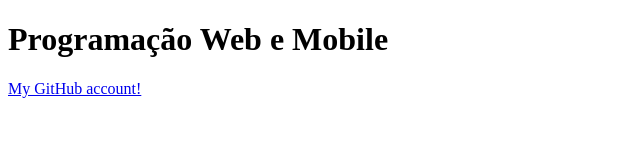
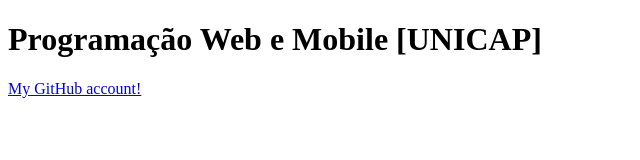
Before and after one commit to Gil32610/WebMobile, a plain HTML site: page index.html in a window 1280 px wide. Shown: the whole page, without its empty margins (0-640 px from the left). Drawn offline with Linux system fonts and the light colour scheme.

Commit message:
conflict

```diff
--- a/index.html
+++ b/index.html
@@ -1,7 +1,7 @@
 <!DOCTYPE html>
 <body>
     <main>
-        <h1>Programação Web e Mobile</h1>
+        <h1>Programação Web e Mobile [UNICAP]</h1>
         <a href="https://github.com/Gil32610">My GitHub account!</a>
     </main>
 </body>
```
